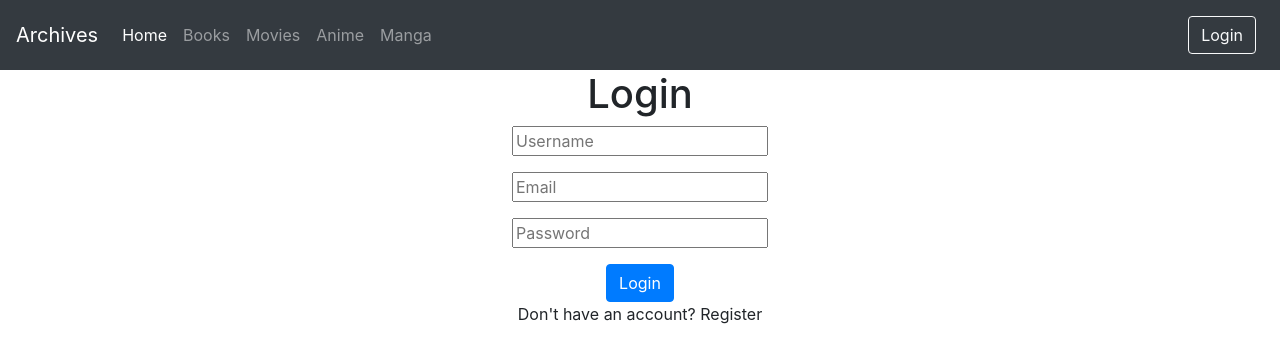
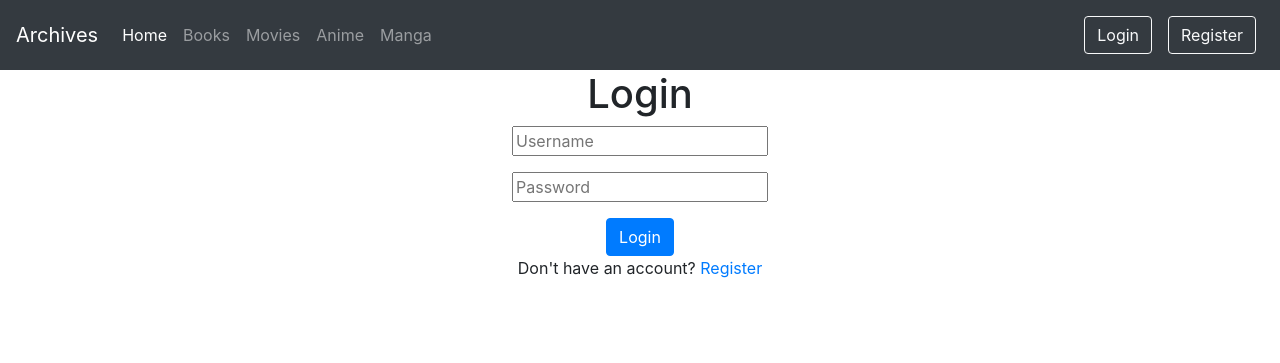
Before and after one commit to moostofa/archive, a Django app: page /login in a window 1280 px wide. Shown: the top 363 px of the page. Run offline with Django 3.2, Linux system fonts and the light colour scheme.

Commit message:
create register form + navigation methods to login & register

```diff
--- a/books/templates/books/index.html
+++ b/books/templates/books/index.html
@@ -40,10 +40,15 @@
                       <button class="btn btn-md btn-outline-light" type="button">Login</button>
                   </a>
               </li>
+              <li class="nav-item">
+                <a class="nav-link" href="{% url 'register' %}">
+                    <button class="btn btn-md btn-outline-light" type="button">Register</button>
+                </a>
+            </li>
           </ul>
         </div>
       </nav>
-
+    <!-- Display 1. login form, or 2. register form, or 3. search -->
     {% if login %}
         <div id="login-view">
             <h1>Login</h1>
@@ -51,11 +56,19 @@
                 {% csrf_token %}
                 {{ login_form.as_p }}
                 <input type="submit" value="Login" class="btn btn-primary">
-                <p>Don't have an account? Register</p>
+                <p>Don't have an account? <a href="{% url 'register' %}">Register</a></p>
             </form>
         </div>
     {% elif register %}
-        <div id="register-view"><h1>register view div</h1></div>
+        <div id="register-view">
+            <h1>Register</h1>
+            <form action="{% url 'register' %}" method="post">
+                {% csrf_token %}
+                {{ login_form.as_p }}
+                <input type="submit" value="Register" class="btn btn-primary">
+                <p>Already have an account? <a href="{% url 'login' %}">Login</a></p>
+            </form>
+        </div>
     {% else %}
         <div id="search-view">
             <h1>Books</h1>
--- a/books/views.py
+++ b/books/views.py
@@ -5,18 +5,20 @@ from django.shortcuts import render
 from django.http import JsonResponse
 from django.forms import Form
 
-# login form for user to fill in
+# login form to display to the user
 class LoginForm(Form):
     username = CharField(max_length=10, label="",
         widget=TextInput(attrs={"placeholder": "Username"})
-    )
-    email = CharField(label="",
-        widget=EmailInput(attrs={"placeholder": "Email"})
     )
     password = CharField(max_length=20, label="",
         widget=PasswordInput(attrs={"placeholder": "Password"})
     )
 
+
+class RegisterForm(LoginForm):
+    email = CharField(label="",
+        widget=EmailInput(attrs={"placeholder": "Email"})
+    )
 
 # display index page
 def index(request):
@@ -42,7 +44,13 @@ def logout_view(request):
 
 # register user and validate credentials
 def register(request):
-    pass
+    if request.method == "GET":
+        return render(request, "books/index.html", {
+            "register": True,
+            "login_form": RegisterForm()
+        })
+    else:
+        return HttpResponse("TODO: Register user")
 
 # testing fetch() from script.js
 def action(request):
```
